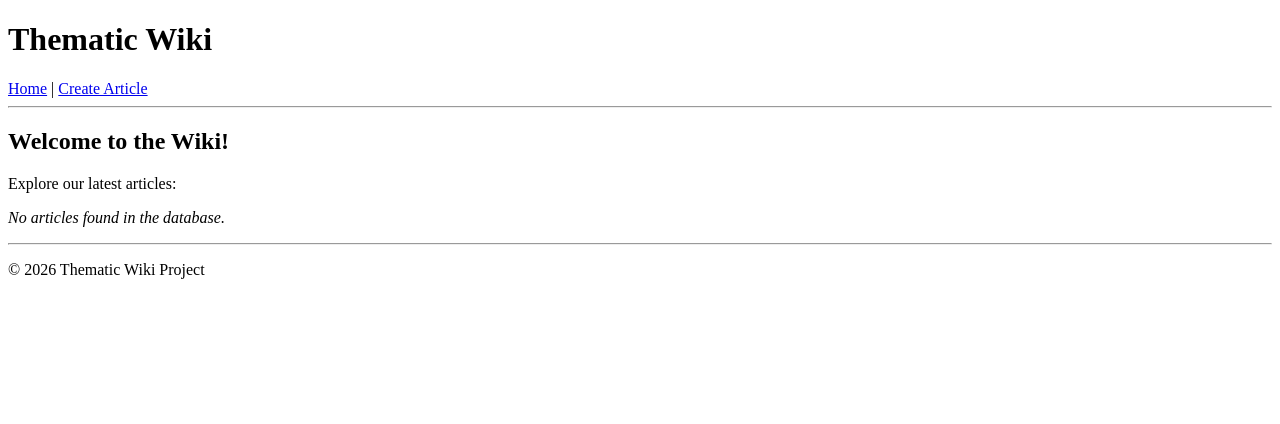
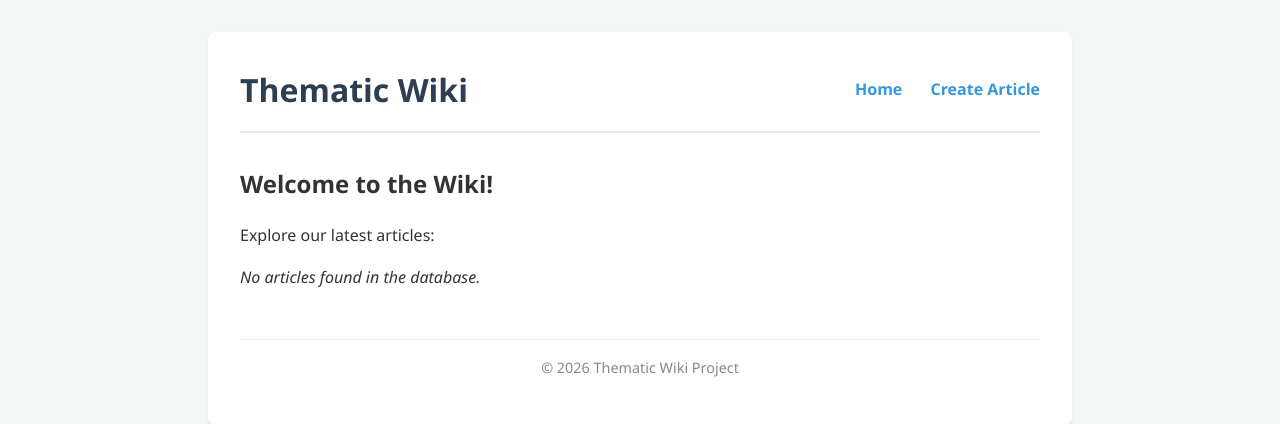
Before and after one commit to Andrew3378o/course-work-2course-2semester, a Flask app: page / in a window 1280 px wide. Shown: the top 424 px of the page. Run offline with Flask 3, Linux system fonts and the light colour scheme; data that the repository does not hold is empty.

Commit message:
style: add custom CSS layout

```diff
--- /dev/null
+++ b/static/style.css
@@ -0,0 +1,113 @@
+body {
+    font-family: 'Segoe UI', Tahoma, Geneva, Verdana, sans-serif;
+    line-height: 1.6;
+    color: #333;
+    background-color: #f4f7f6;
+    margin: 0;
+    padding: 0;
+}
+
+.container {
+    max-width: 800px;
+    margin: 2rem auto;
+    padding: 2rem;
+    background: #fff;
+    border-radius: 8px;
+    box-shadow: 0 4px 6px rgba(0,0,0,0.05);
+}
+
+header {
+    display: flex;
+    justify-content: space-between;
+    align-items: center;
+    border-bottom: 2px solid #eaeaea;
+    padding-bottom: 1rem;
+    margin-bottom: 2rem;
+}
+
+header h1 {
+    margin: 0;
+    font-size: 2rem;
+}
+
+header h1 a {
+    text-decoration: none;
+    color: #2c3e50;
+}
+
+nav a {
+    text-decoration: none;
+    color: #3498db;
+    font-weight: bold;
+    margin-left: 1.5rem;
+    transition: color 0.3s;
+}
+
+nav a:hover {
+    color: #2980b9;
+}
+
+input[type="text"], textarea {
+    width: 100%;
+    padding: 10px;
+    margin-top: 5px;
+    border: 1px solid #ccc;
+    border-radius: 4px;
+    box-sizing: border-box;
+    font-family: inherit;
+}
+
+button {
+    background-color: #2ecc71;
+    color: white;
+    border: none;
+    padding: 10px 20px;
+    cursor: pointer;
+    border-radius: 4px;
+    font-size: 1rem;
+    font-weight: bold;
+    transition: background-color 0.3s;
+}
+
+button:hover {
+    background-color: #27ae60;
+}
+
+ul {
+    list-style: none;
+    padding: 0;
+}
+
+ul li {
+    background: #fafafa;
+    padding: 20px;
+    border-left: 5px solid #3498db;
+    margin-bottom: 20px;
+    border-radius: 0 4px 4px 0;
+}
+
+ul li h3 {
+    margin-top: 0;
+}
+
+ul li h3 a {
+    text-decoration: none;
+    color: #2c3e50;
+}
+
+ul li h3 a:hover {
+    color: #3498db;
+}
+
+footer {
+    margin-top: 3rem;
+    text-align: center;
+    color: #7f8c8d;
+    font-size: 0.9rem;
+}
+
+footer hr {
+    border: 0;
+    border-top: 1px solid #eaeaea;
+    margin-bottom: 1rem;
+}
--- a/templates/base.html
+++ b/templates/base.html
@@ -4,15 +4,16 @@
     <meta charset="UTF-8">
     <meta name="viewport" content="width=device-width, initial-scale=1.0">
     <title>{% block title %}Thematic Wiki{% endblock %}</title>
+    <link rel="stylesheet" href="{{ url_for('static', filename='style.css') }}">
 </head>
 <body>
+    <div class="container">
         <header>
-        <h1><a href="{{ url_for('index') }}" style="text-decoration: none; color: black;">Thematic Wiki</a></h1>
+            <h1><a href="{{ url_for('index') }}">Thematic Wiki</a></h1>
             <nav>
-            <a href="{{ url_for('index') }}">Home</a> |
+                <a href="{{ url_for('index') }}">Home</a>
                 <a href="{{ url_for('create_article') }}">Create Article</a>
             </nav>
-        <hr>
         </header>
 
         <main>
@@ -24,5 +25,6 @@
             <hr>
             <p>&copy; 2026 Thematic Wiki Project</p>
         </footer>
+    </div>
 </body>
 </html>
```
Also changed, not shown: 1 other file. Lines whose indentation alone changed are shown as unchanged.
